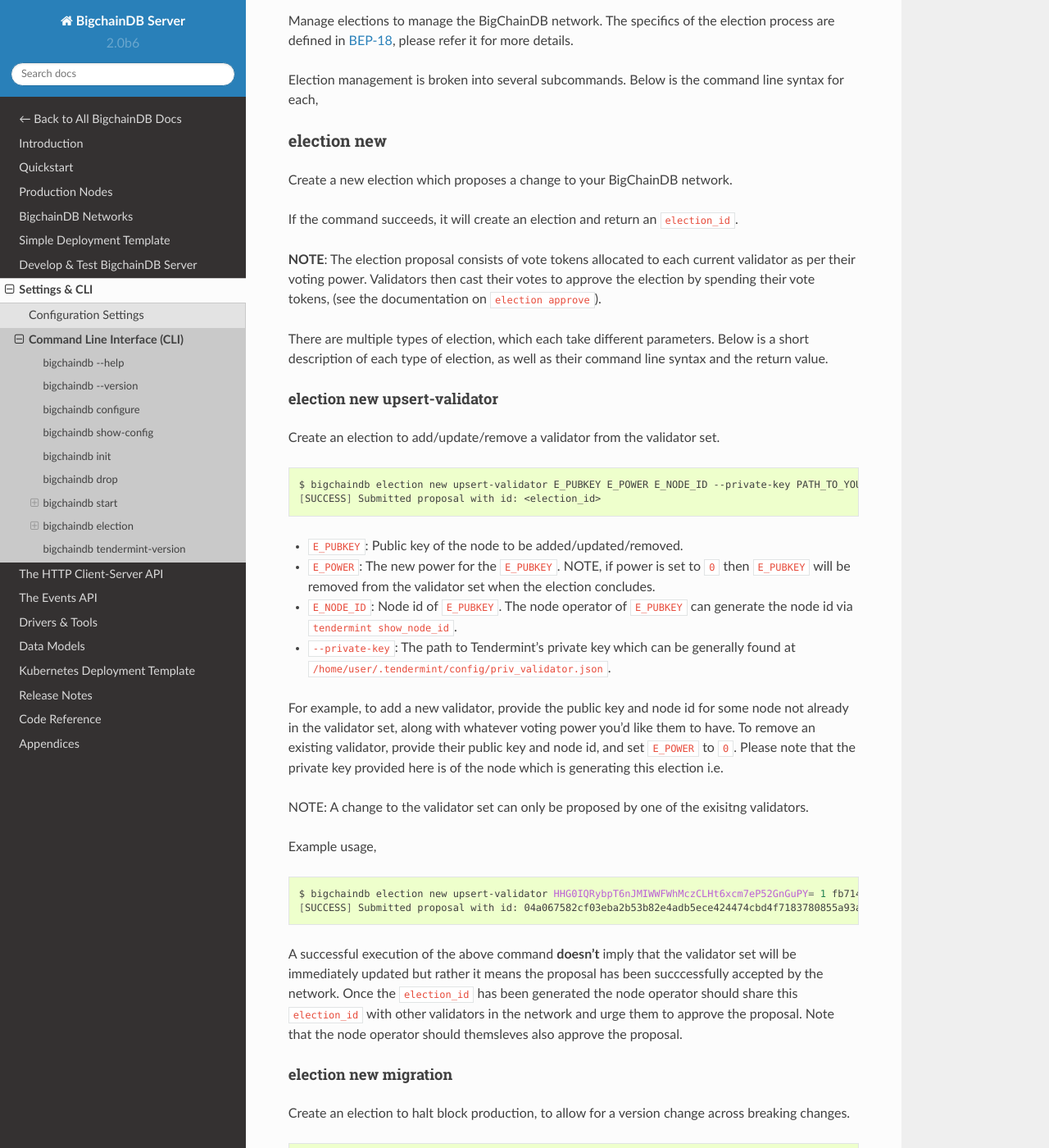
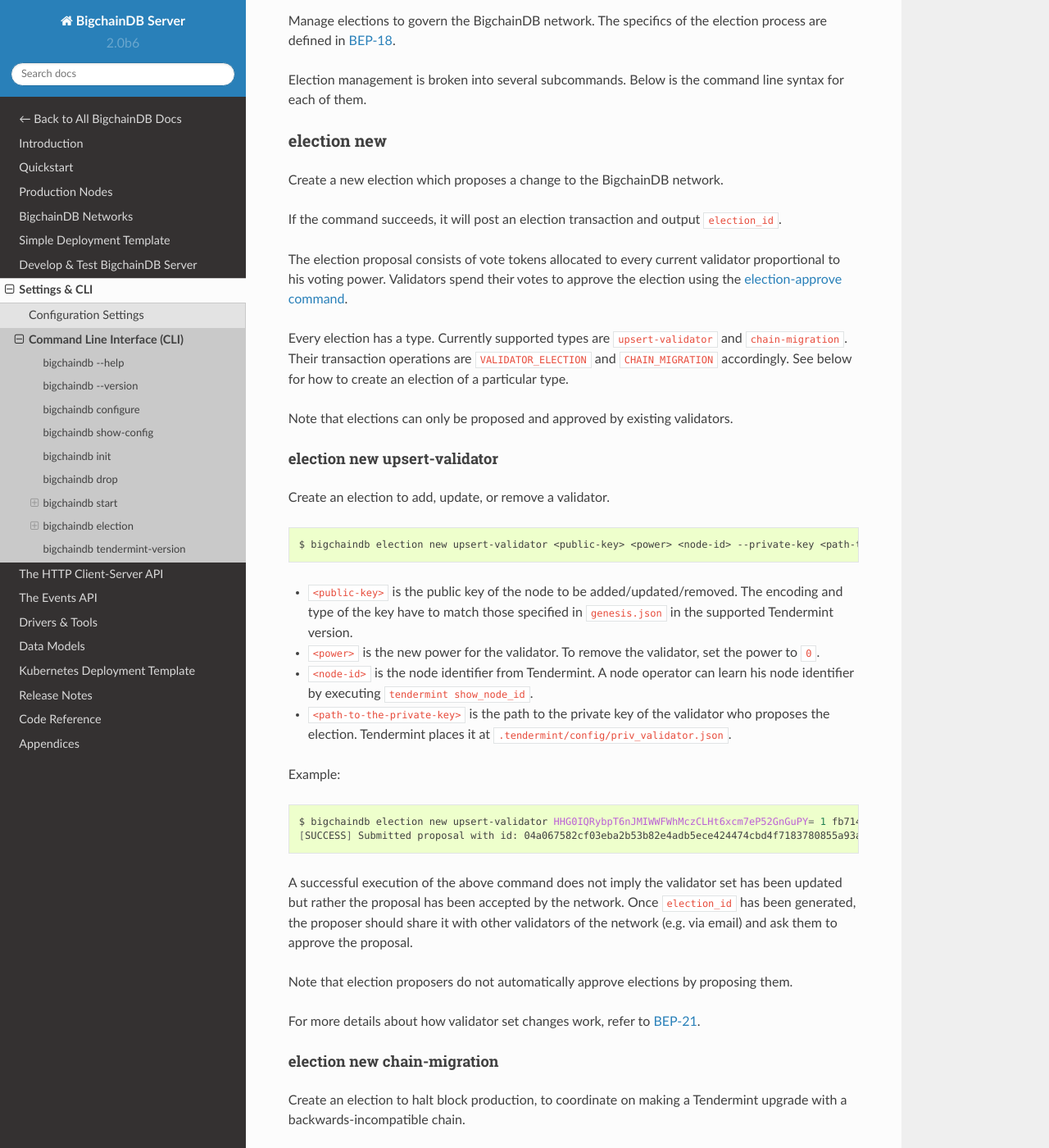
Before and after one commit to thematerials-network/bigchaindb-node, a Sphinx documentation site: the page built from bigchaindb/docs/server/source/server-reference/bigchaindb-cli.md, in a window 1280 px wide and 1400 px high, scrolled down 1865 px. Shown: the whole window at 82% size. Built offline with Sphinx 7.4.7 and the Read the Docs theme 2.0.0, drawn with Linux system fonts in a browser that asks for light colours; some of the changed text lies outside the part shown.

Commit message:
Update elections documentation (#2563)
* Improve election docs. Reference relevant BEPs.

* Fix typos and headings (election docs).

* Enumerate supported election types (election docs).

* Clarify the BEP-42 ref (election docs).

````diff
--- a/bigchaindb/docs/server/source/server-reference/bigchaindb-cli.md
+++ b/bigchaindb/docs/server/source/server-reference/bigchaindb-cli.md
@@ -83,107 +83,113 @@ configuration file as documented under
 
 ## bigchaindb election
 
-Manage elections to manage the BigChainDB network. The specifics of the election process are defined in [BEP-18](https://github.com/bigchaindb/BEPs/tree/master/18), please refer it for more details.
+Manage elections to govern the BigchainDB network. The specifics of the election process are defined in [BEP-18](https://github.com/bigchaindb/BEPs/tree/master/18).
 
-Election management is broken into several subcommands. Below is the command line syntax for each,
+Election management is broken into several subcommands. Below is the command line syntax for each of them.
 
-#### election new
+### election new
 
-Create a new election which proposes a change to your BigChainDB network.
+Create a new election which proposes a change to the BigchainDB network.
 
-If the command succeeds, it will create an election and return an `election_id`.
+If the command succeeds, it will post an election transaction and output `election_id`.
 
-**NOTE**: The election proposal consists of vote tokens allocated to each current validator as per their voting power. Validators then cast their votes to approve the election by spending their vote tokens, (see the documentation on `election approve`).
+The election proposal consists of vote tokens allocated to every current validator proportional to his voting power. Validators spend their votes to approve the election using the [election-approve command](#election-approve).
 
-There are multiple types of election, which each take different parameters. Below is a short description of each type of election, as well as their command line syntax and the return value.
+Every election has a type. Currently supported types are `upsert-validator` and `chain-migration`. Their transaction operations are `VALIDATOR_ELECTION` and `CHAIN_MIGRATION` accordingly. See below for how to create an election of a particular type.
 
-###### election new upsert-validator
+Note that elections can only be proposed and approved by existing validators.
 
-Create an election to add/update/remove a validator from the validator set.
+#### election new upsert-validator
+
+Create an election to add, update, or remove a validator.
 
 
 ```bash
-$ bigchaindb election new upsert-validator E_PUBKEY E_POWER E_NODE_ID --private-key PATH_TO_YOUR_PRIVATE_KEY
-[SUCCESS] Submitted proposal with id: <election_id>
+$ bigchaindb election new upsert-validator <public-key> <power> <node-id> --private-key <path-to-the-private-key>
 ```
 
-- `E_PUBKEY`: Public key of the node to be added/updated/removed.
-- `E_POWER`: The new power for the `E_PUBKEY`. NOTE, if power is set to `0` then `E_PUBKEY` will be removed from the validator set when the election concludes.
-- `E_NODE_ID`: Node id of `E_PUBKEY`. The node operator of `E_PUBKEY` can generate the node id via `tendermint show_node_id`.
-- `--private-key`: The path to Tendermint's private key which can be generally found at `/home/user/.tendermint/config/priv_validator.json`.
+- `<public-key>` is the public key of the node to be added/updated/removed. The encoding and type of the key have to match those specified in `genesis.json` in the supported Tendermint version.
+- `<power>` is the new power for the validator. To remove the validator, set the power to `0`.
+- `<node-id>` is the node identifier from Tendermint. A node operator can learn his node identifier by executing `tendermint show_node_id`.
+- `<path-to-the-private-key>` is the path to the private key of the validator who proposes the election. Tendermint places it at  `.tendermint/config/priv_validator.json`.
 
-For example, to add a new validator, provide the public key and node id for some node not already in the validator set, along with whatever voting power you'd like them to have. To remove an existing validator, provide their public key and node id, and set `E_POWER` to `0`. Please note that the private key provided here is of the node which is generating this election i.e.
-
-
-NOTE: A change to the validator set can only be proposed by one of the exisitng validators.
-
-Example usage,
+Example:
 
 ```bash
 $ bigchaindb election new upsert-validator HHG0IQRybpT6nJMIWWFWhMczCLHt6xcm7eP52GnGuPY= 1 fb7140f03a4ffad899fabbbf655b97e0321add66 --private-key /home/user/.tendermint/config/priv_validator.json
 [SUCCESS] Submitted proposal with id: 04a067582cf03eba2b53b82e4adb5ece424474cbd4f7183780855a93ac5e3caa
 ```
 
-A successful execution of the above command **doesn't** imply that the validator set will be immediately updated but rather it means the proposal has been succcessfully accepted by the network. Once the `election_id` has been generated the node operator should share this `election_id` with other validators in the network and urge them to approve the proposal. Note that the node operator should themsleves also approve the proposal.
+A successful execution of the above command does not imply the validator set has been updated but rather the proposal has been accepted by the network.
+Once `election_id` has been generated, the proposer should share it with other validators of the network (e.g. via email) and ask them to approve the proposal.
 
+Note that election proposers do not automatically approve elections by proposing them.
 
-###### election new migration
+For more details about how validator set changes work, refer to [BEP-21](https://github.com/bigchaindb/BEPs/tree/master/21).
 
-Create an election to halt block production, to allow for a version change across breaking changes.
+#### election new chain-migration
+
+Create an election to halt block production, to coordinate on making a Tendermint upgrade with a backwards-incompatible chain.
 
 
 ```bash
-$ bigchaindb election new migration --private-key PATH_TO_YOUR_PRIVATE_KEY
-[SUCCESS] Submitted proposal with id: <election_id>
+$ bigchaindb election new chain-migration --private-key <path-to-the-private-key>
 ```
 
-- `--private-key`: The path to Tendermint's private key which can be generally found at `/home/user/.tendermint/config/priv_validator.json`.
+- `<path-to-the-private-key>` is the path to the private key of the validator who proposes the election. Tendermint places it at  `.tendermint/config/priv_validator.json`.
 
-Example usage,
+
+Example:
 
 ```bash
 $ bigchaindb election new migration --private-key /home/user/.tendermint/config/priv_validator.json
 [SUCCESS] Submitted proposal with id: 04a067582cf03eba2b53b82e4adb5ece424474cbd4f7183780855a93ac5e3caa
 ```
 
-**NOTE** `migration` elections will halt block production at whichever blockheight they are approved. Once the election is concluded, the validators will need to restart their systems with a new `chain_id` to resume normal operations.
+Concluded chain migration elections halt block production at whichever block height they are approved.
+Afterwards, validators are supposed to upgrade Tendermint, set new `chain_id`, `app_hash`, and `validators` (to learn these values, use the [election show](#election-show) command) in `genesis.json`, make and save a MongoDB dump, and restart the system.
 
 
-#### election approve
+For more details about how chain migrations work, refer to [Type 3 scenarios in BEP-42](https://github.com/bigchaindb/BEPs/tree/master/42).
 
-Approve an election by voting for it. The proposal generated by executing `bigchaindb election new ...` can be approved by the validators using this command. The validator who is approving the proposal will spend all their votes i.e. if the validator has a network power of `10` then they will cast `10` votes for the proposal.
+### election approve
 
-Below is the command line syntax and the return value,
+Approve an election by voting for it. The command places a `VOTE` transaction, spending all of the validator's vote tokens to the election address.
+
 
  ```bash
-$ bigchaindb election approve <election_id> --private-key PATH_TO_YOUR_PRIVATE_KEY
-[SUCCESS] Your vote has been submitted
+$ bigchaindb election approve <election-id> --private-key <path-to-the-private-key>
 ```
 
-- `election_id` is the transaction id of the election the approval should be given for.
-- `--private-key` should be the path to Tendermint's private key which can be generally found at `/home/user/.tendermint/config/priv_validator.json`.
+- `election-id` is the election identifier the approval is given for.
+- `<path-to-the-private-key>` is the path to the private key of the validator who votes for the election. Tendermint places it at  `.tendermint/config/priv_validator.json`.
 
- Example usage,
+Example:
  ```bash
 $ bigchaindb election approve 04a067582cf03eba2b53b82e4adb5ece424474cbd4f7183780855a93ac5e3caa --private-key /home/user/.tendermint/config/priv_validator.json
 [SUCCESS] Your vote has been submitted
 ```
 
-If the command succeeds a message will be returned stating that the vote was submitted successfully. Once a proposal has been approved by sufficent validators (more than `2/3` of the total voting power) then the proposed change is applied to the network. For example, consider a network wherein the total power is `90` then the proposed changed is applied only after `60` (`2/3 * 90`) have been received.
+Once a proposal has been approved by the sufficient amount of validators (contributing more than `2/3` of the total voting power), the proposed change is applied to the network.
 
-#### election show
+### election show
 
-Retrieves information about an election initiated by `election new`.
+Retrieves the information about elections.
 
-Below is the command line syntax and the return value,
 
 ```bash
-$ bigchaindb election show ELECTION_ID
-<election_data>
+$ bigchaindb election show <election-id>
+
 status=<status>
 ```
 
-The election data is the same set of arguments used in the `election new` command that originally triggered the election. `status` takes three possible values, `ongoing`, if the election has not yet reached a 2/3 majority, `concluded`, if the election reached the 2/3 majority needed to pass, or `inconclusive`, if the validator set changed while the election was in process, rendering it undecidable.
+`status` has three possible values:
+
+- `ongoing`, if the election can be concluded but has not yet collected enough votes,
+- `concluded`, if the election has been concluded,
+- `inconclusive`, if the validator set changed while the election was in process, rendering it undecidable.
+
+After a chain migration is concluded, the `show` command also outputs `chain_id`, `app_hash`, and `validators` for `genesis.json` of the new chain.
 
 ## bigchaindb tendermint-version
 
````
